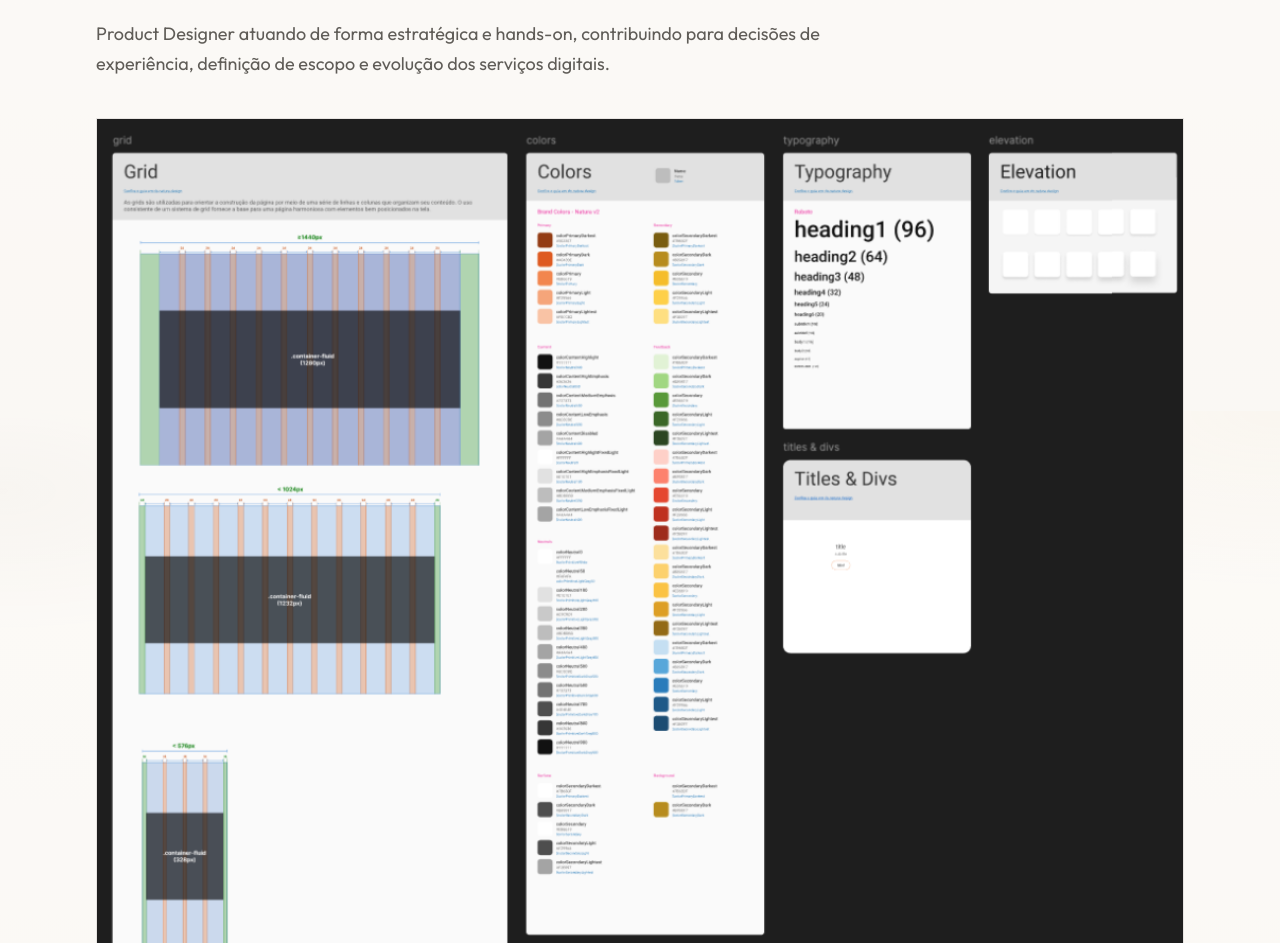
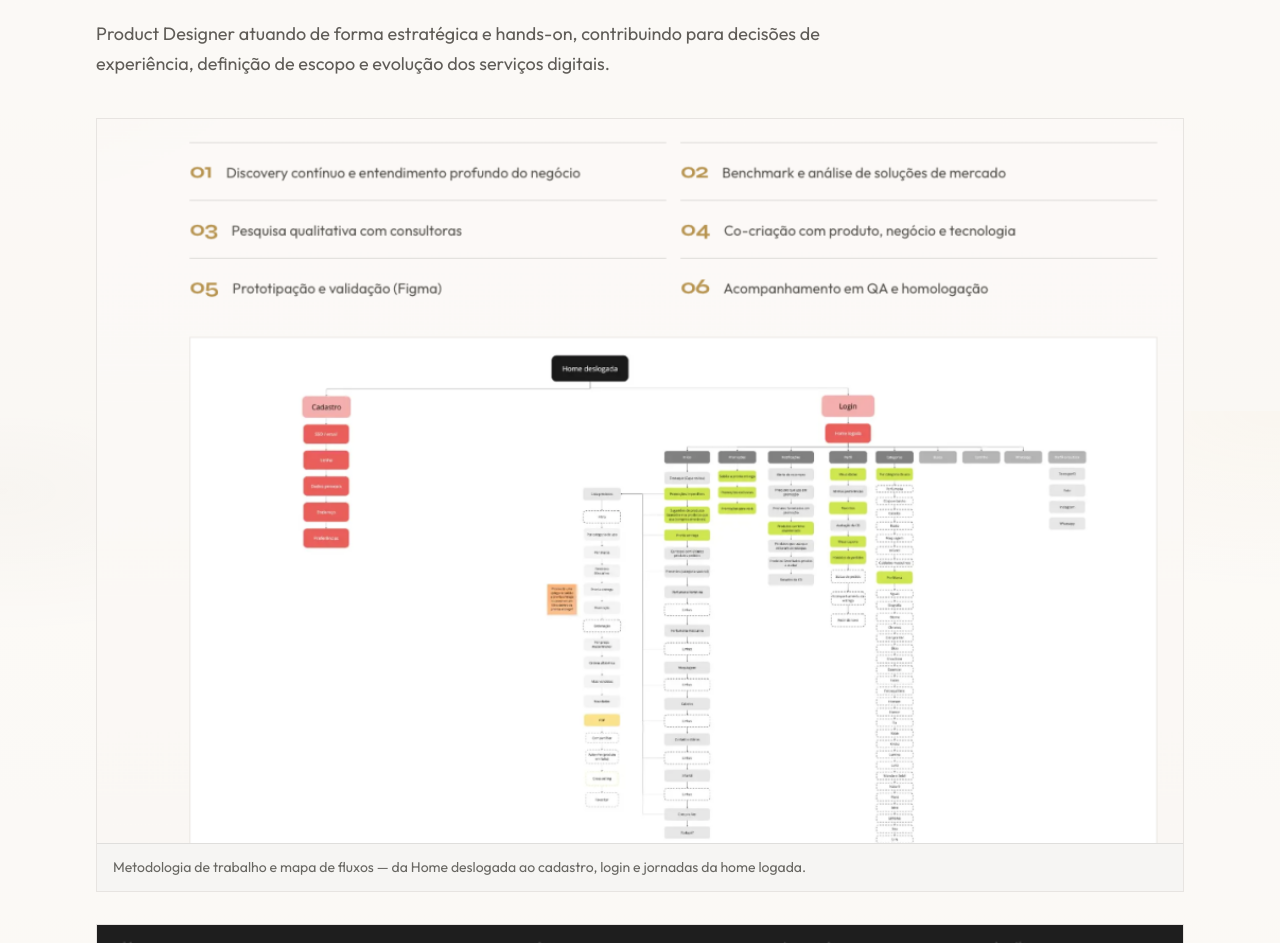
Before and after one commit to gabriellasevero-ship-it/Portf-lio-Gabriella-Severo, a Next.js app: page /cases/social-commerce in a window 1280 px wide. Shown: the part 5189-6132 px from the top of the page. Built offline with nearby package versions, Linux system fonts and the light colour scheme.

Commit message:
Put methodology and sitemap first in Social Commerce Meu papel.
The Nature v2, UI components, and Figma checkout boards stay below the new board.

Co-authored-by: gabriella.severo <gabriella.severo@gmail.com>

```diff
--- a/src/data/cases/social-commerce.ts
+++ b/src/data/cases/social-commerce.ts
@@ -139,6 +139,12 @@ export const socialCommerceCase = {
     text: "Product Designer atuando de forma estratégica e hands-on, contribuindo para decisões de experiência, definição de escopo e evolução dos serviços digitais.",
     images: [
       {
+        src: "/images/cases/social-commerce/metodologia-sitemap.png",
+        alt: "Board de metodologia com seis etapas (discovery, benchmark, pesquisa, co-criação, prototipação e QA) e sitemap do Social Commerce a partir da Home deslogada, com cadastro, login e home logada.",
+        caption:
+          "Metodologia de trabalho e mapa de fluxos — da Home deslogada ao cadastro, login e jornadas da home logada.",
+      },
+      {
         src: "/images/cases/social-commerce/nature-v2-design-system.png",
         alt: "Documentação técnica do design system Nature v2, detalhando especificações de grid responsivo, paleta de cores, tipografia, elevação e estilos de componentes.",
         caption:
```
Also changed, not shown: public/images/cases/social-commerce/metodologia-sitemap.png (added).
